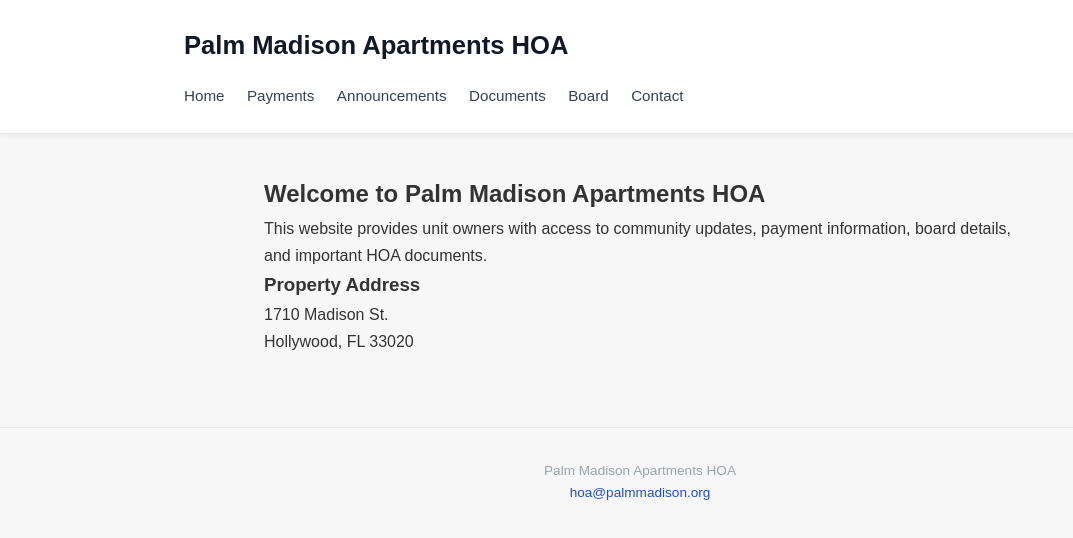
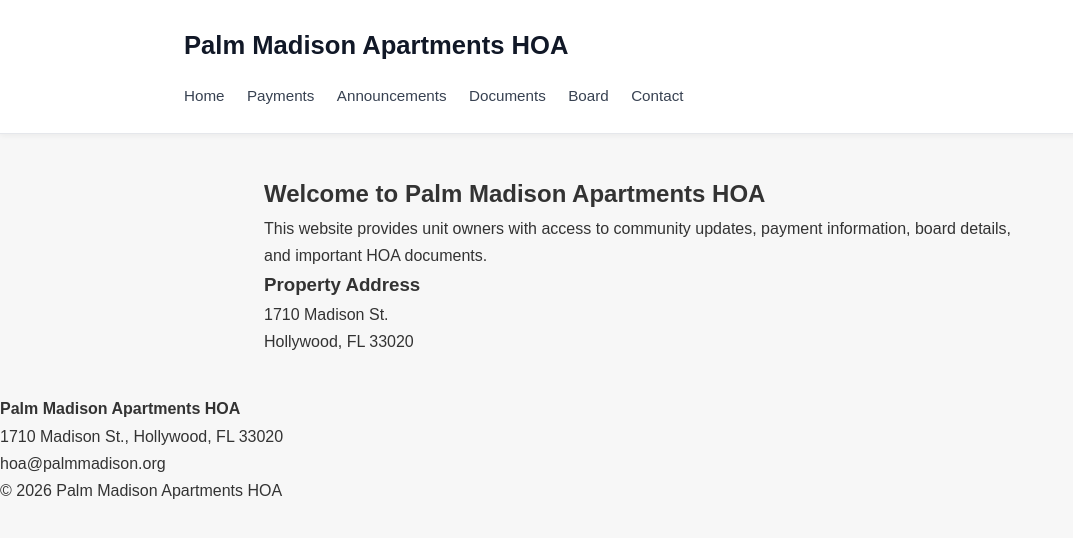
Before and after one commit to Palm-Madison-HOA/palmmadison.org, a Next.js app: page / in a window 1280 px wide. Shown: the top 538 px of the page, without its empty margins (0-1073 px from the left). Built offline with nearby package versions, Linux system fonts and the light colour scheme.

Commit message:
Revise footer with new contact information
Updated footer to include address and copyright notice.

```diff
--- a/app/layout.tsx
+++ b/app/layout.tsx
@@ -39,12 +39,13 @@ export default function RootLayout({
           </div>
         </header>
         <main className="content-container">{children}</main>
-        <footer className="site-footer">
-          <p>Palm Madison Apartments HOA</p>
-          <p>
-            <a href="mailto:hoa@palmmadison.org">hoa@palmmadison.org</a>
-          </p>
-        </footer>
+        <footer className="footer">
+  <p><strong>Palm Madison Apartments HOA</strong></p>
+  <p>1710 Madison St., Hollywood, FL 33020</p>
+  <p>hoa@palmmadison.org</p>
+  <p className="footer-copy">© {new Date().getFullYear()} Palm Madison Apartments HOA</p>
+</footer>
+
       </body>
     </html>
   );
```
